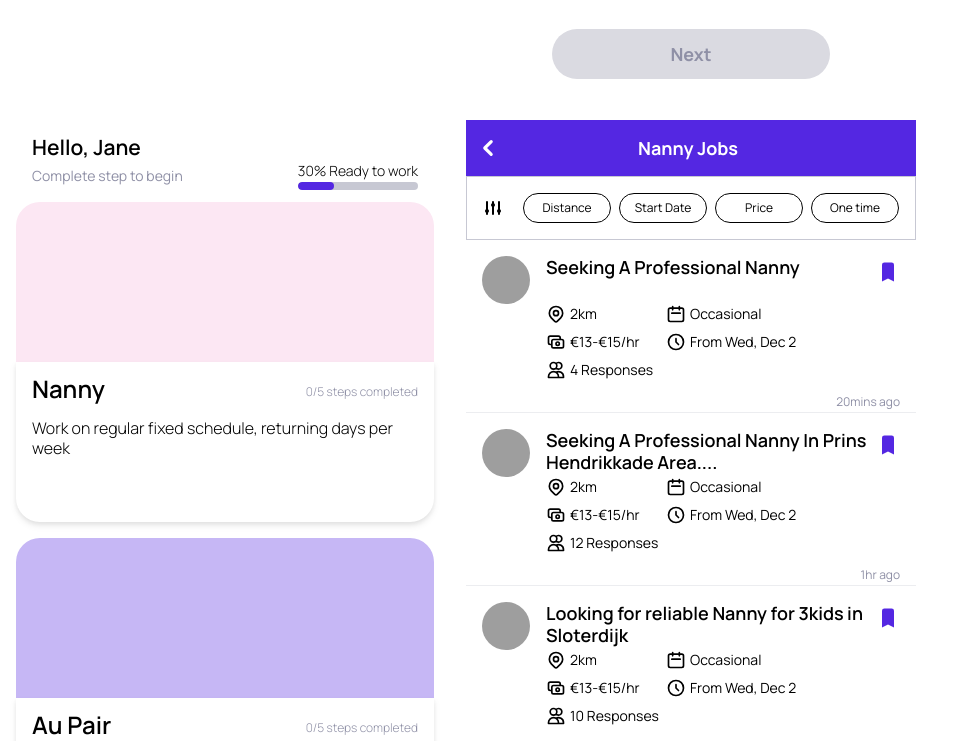
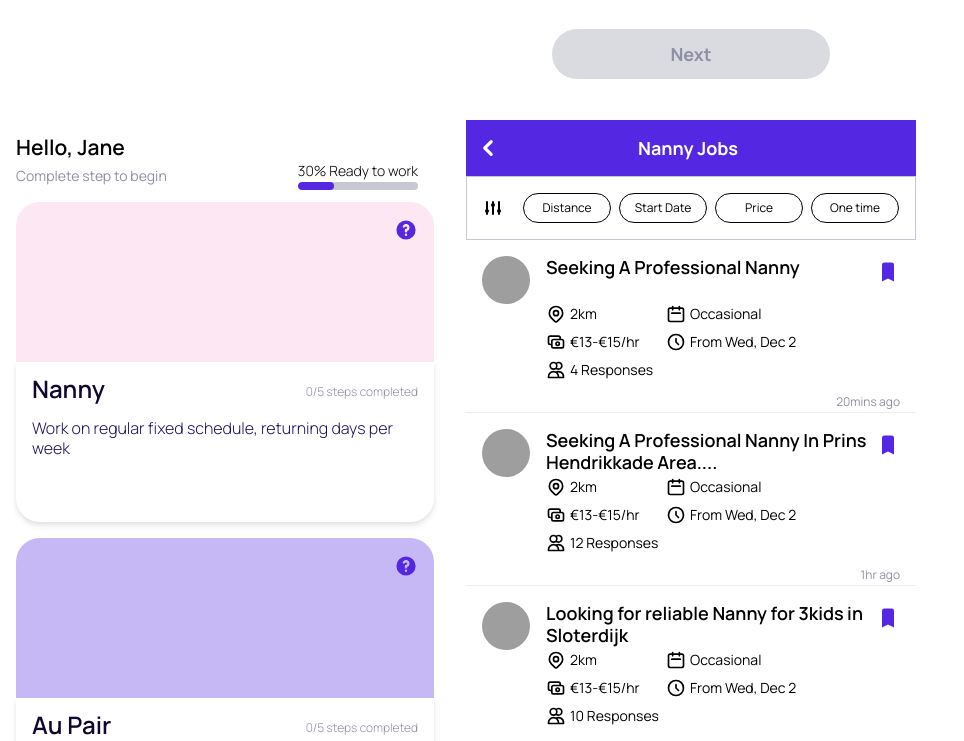
Before and after one commit to andres-codigo/nanny-nina, a Vue app: page /nanny-service-onboarding in a window 1280 px wide. Shown: the part 760-1501 px from the top of the page, without its empty margins (0-964 px from the left). Built offline with nearby package versions, Linux system fonts and the light colour scheme; grey boxes are pictures that could not be loaded.

Commit message:
[components] UserProgress left margin removed from header and instruction text/question mark icon added to home card

```diff
--- a/src/components/cards/HomeCard.vue
+++ b/src/components/cards/HomeCard.vue
@@ -1,8 +1,9 @@
 <!-- TODO: bg color hover & focus -->
 <template>
-	<a href="/" :class="['relative h-80 rounded-3xl bg-white-500 hover:opacity-75 focus:outline-none', tempFocusRingColor]">
+	<a href="/" :class="['h-80 rounded-3xl bg-white-500 hover:opacity-75 focus:outline-none', tempFocusRingColor]">
 		<div :class="['flex flex-row rounded-t-3xl', tempBackgroundColor]">
-			<div class="flex grow h-40 rounded-t-3xl overflow-hidden">
+			<div class="relative flex grow h-40 rounded-t-3xl overflow-hidden">
+				<a href="#" class="absolute right-0 top-4 w-10"><QuestionMarkCircleIcon class="w-6 h-6 text-purple-500" aria-hidden="true" /></a>
 				<!--
 					Image component for svg here
 					<Image src="*.svg" />
@@ -13,22 +14,26 @@
 		<div class="h-40 bg-white rounded-b-3xl drop-shadow-md ">
 			<div class="flex flex-row">
 				<div class="basis-1/2 mt-4 ml-4">
-					<h4 class="text-header-four font-semibold antialiased">{{ user }}</h4>
+					<h4 class="text-purple-900 text-header-four font-semibold antialiased">{{ user }}</h4>
 				</div>
 				<div :class="['basis-1/2 mt-4 mr-4 text-right', !showCompletionSteps ? 'hidden sm:hidden' : '']">
 					<span class="text-xs text-gray-500 font-light">0/5 steps completed</span>
 				</div>
 			</div>
-			<p class="font-light leading-5 mt-4 mx-4">{{ content }}</p>
+			<p class="text-purple-800 font-light leading-5 mt-4 mx-4">{{ content }}</p>
 		</div>
 	</a>
 </template>
 
 <script>
 import Image from './Image.vue'
+
+import { QuestionMarkCircleIcon } from '@heroicons/vue/solid'
+
 export default {
 	components: {
-		Image
+		Image,
+		QuestionMarkCircleIcon
 	},
 	props: {
 		tempBackgroundColor: String,
--- a/src/components/home/UserProgress.vue
+++ b/src/components/home/UserProgress.vue
@@ -1,7 +1,7 @@
 <!-- TODO: bg color for progress -->
 <template>
 	<div class="flex flex-row mb-4 mt-4">
-		<div class="basis-1/2 ml-4">
+		<div class="basis-1/2">
 			<h6 class="text-header-five font-semibold antialiased">Hello, Jane</h6>
 			<p class="text-sm text-gray-500 antialiased pt-2">Complete step to begin</p>
 		</div>
```
